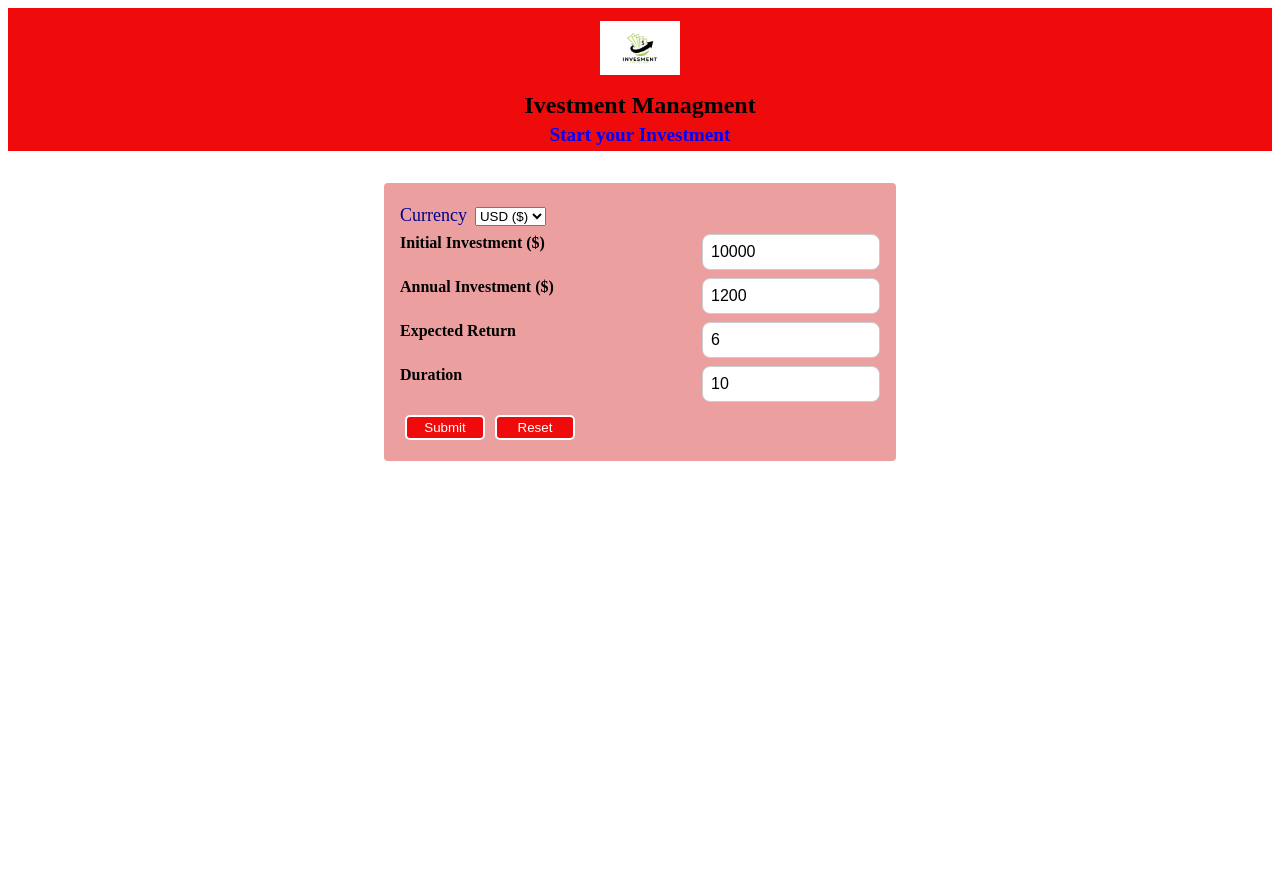
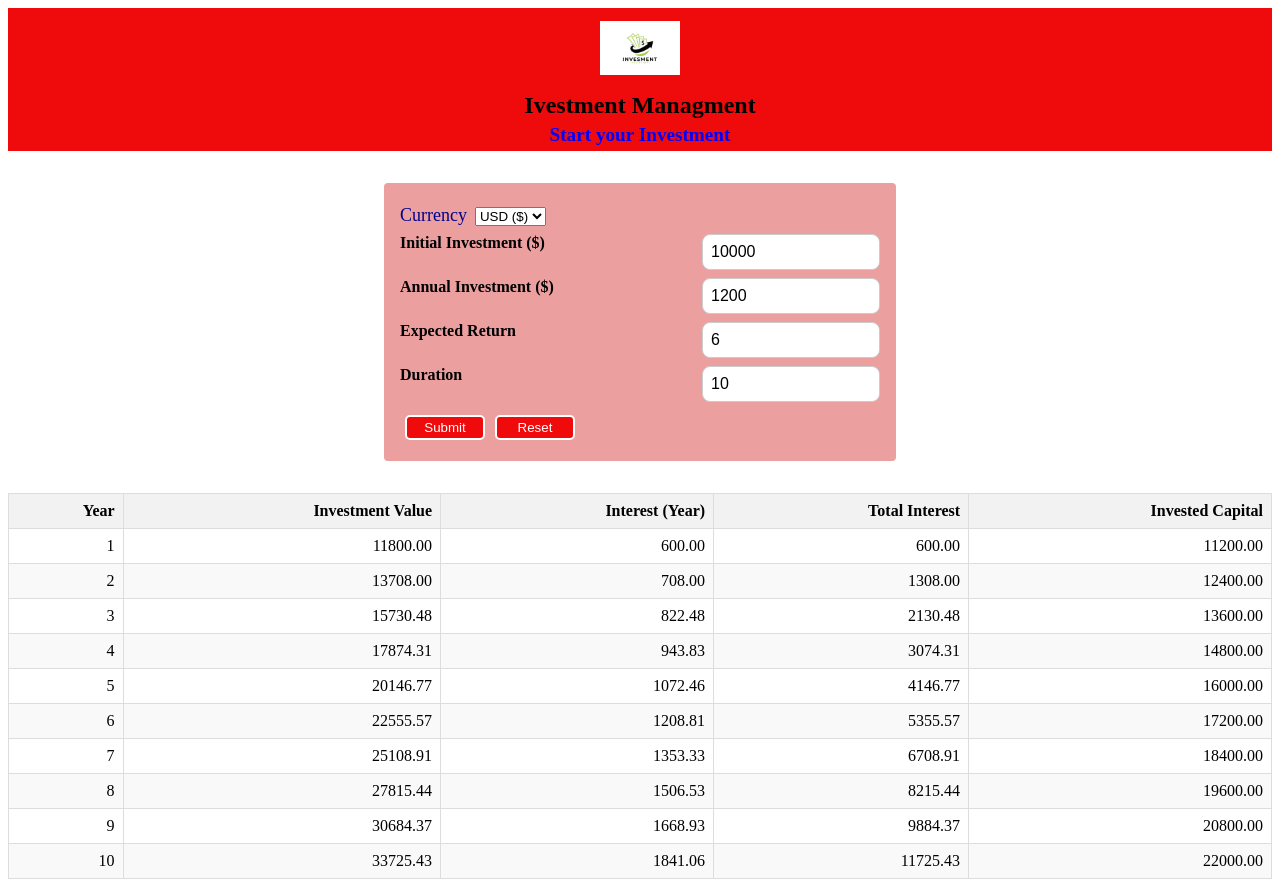
Before and after one commit to youweb3/investment-calc, a React (Vite) app: page / in a window 1280 px wide. Before the commit the page ends 800 px from the top, so only its background shows below. Built offline with nearby package versions, Linux system fonts and the light colour scheme.

Commit message:
added_new component_to display_ investment_results
Added a new OutputData component to display calculated investment results in a table format using data from calculateInvestmentResults.

```diff
--- a/src/App.jsx
+++ b/src/App.jsx
@@ -1,6 +1,7 @@
 import React, { useState } from 'react';
 import Header from './components/Header.jsx'
 import UserInput from './components/UserInput.jsx'
+import OutputData from './components/OutputData.jsx';
 
 const initialValues = {
   initialInvestment: 10000,
@@ -56,8 +57,9 @@ function App() {
         handleReset={handleReset}
         currencySymbol={currencySymbol}
       />
+      <OutputData inputValue={userInput}/>
     </>
-  )
-}
+  );
+};
 
 export default App;
--- /dev/null
+++ b/src/components/OutputData.jsx
@@ -0,0 +1,38 @@
+import React from 'react'
+import {calculateInvestmentResults} from '../util/investments';
+
+const OutputData = ({inputValue}) => {
+    const resultData = calculateInvestmentResults({
+        initialInvestment: +inputValue.initialInvestment,
+        annualInvestment: +inputValue.annualInvestment,
+        expectedReturn: +inputValue.expectedReturn,
+        duration: +inputValue.duration
+    });
+
+    return (
+        <table>
+            <thead>
+                <tr>
+                    <th>Year</th>
+                    <th>Investment Value</th>
+                    <th>Interest (Year)</th>
+                    <th>Total Interest</th>
+                    <th>Invested Capital</th>
+                </tr>
+            </thead>
+            <tbody>
+                {resultData.map((yearData, index) => (
+                    <tr key={index}>
+                        <td>{yearData.year}</td>
+                        <td>{yearData.investmentValue.toFixed(2)}</td>
+                        <td>{yearData.interest.toFixed(2)}</td>
+                        <td>{yearData.totalInterest.toFixed(2)}</td>
+                        <td>{yearData.investedCapital.toFixed(2)}</td>
+                    </tr>
+                ))}
+            </tbody>
+        </table>
+    );
+};
+
+export default OutputData;
--- a/src/index.css
+++ b/src/index.css
@@ -82,6 +82,27 @@
   margin: 8px;
 }
 
+table {
+  width: 100%;
+  border-collapse: collapse;
+  margin-top: 2rem;
+}
+
+th, td {
+  border: 1px solid #ddd;
+  padding: 8px;
+  text-align: right;
+}
+
+th {
+  background-color: #f2f2f2;
+  font-weight: bold;
+}
+
+tr:nth-child(even) {
+  background-color: #f9f9f9;
+}
+
 @media (max-width: 600px) {
   #header img {
     width: 3.5rem;
```
Also changed, not shown: src/components/Output.jsx (deleted, +0 -8 lines).
